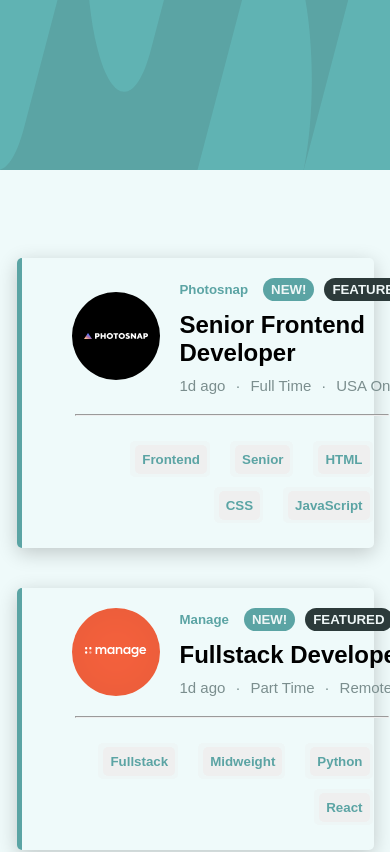
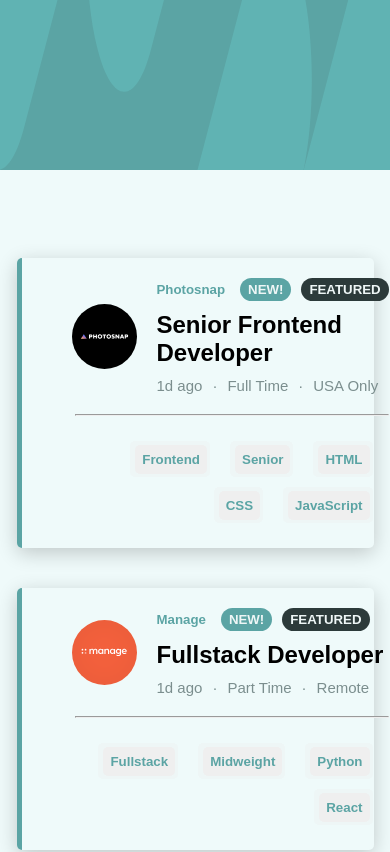
Before and after one commit to Halke/job-listings, a React (Create React App) app: page / in a window 390 px wide. Shown: the top 852 px of the page. Built offline with nearby package versions, Linux system fonts and the light colour scheme.

Commit message:
Added media queries for changing image size

```diff
--- a/src/components/Jobs/Image/Image.css
+++ b/src/components/Jobs/Image/Image.css
@@ -0,0 +1,13 @@
+@media only screen and (max-width: 768px) {
+  .image {
+    width: 65px;
+    height: 65px;
+  }
+}
+
+@media only screen and (max-width: 600) {
+  .image {
+    width: 50px;
+    height: 50px;
+  }
+}
--- a/src/components/Jobs/Image/Image.jsx
+++ b/src/components/Jobs/Image/Image.jsx
@@ -1,4 +1,5 @@
 import React from 'react'
+import "./Image.css";
 import account from "../../../images/account.svg";
 import eyecamCo from "../../../images/eyecam-co.svg";
 import faceIt from "../../../images/faceit.svg";
@@ -25,7 +26,7 @@ images.set("The Air Filter Company", theAirFilterCompany);
 
 function Image({companyName}) {
 
-    return <img src={images.get(companyName)} alt="Company logo" />
+    return <img className="image" src={images.get(companyName)} alt="Company logo" />
 }
 
 export default Image
```
